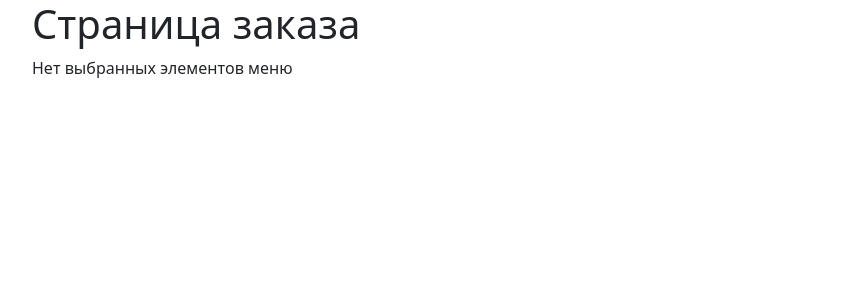
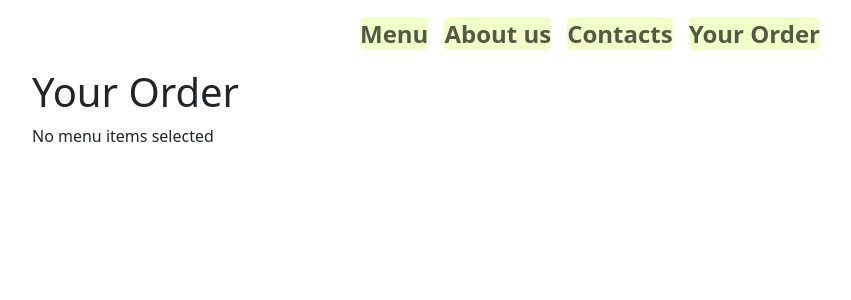
Before and after one commit to AlexShml/cafe-app, a React (Create React App) app: page /order in a window 1280 px wide. Shown: the top 300 px of the page, without its empty margins (50-901 px from the left). Built offline with nearby package versions, Linux system fonts and the light colour scheme.

Commit message:
useContext

```diff
--- a/src/App.js
+++ b/src/App.js
@@ -1,16 +1,22 @@
-import React, { useState } from "react";
+import React, { useContext } from "react";
 import { Routes, Route } from "react-router-dom";
 import MainPage from "./MainPage";
 import MenuPage from "./Components/MenuPage/MenuPage";
 import OrderPage from "./Components/MenuPage/OrderPage";
+import { MenuContext } from "./Components/MenuPage/MenuContext";
 
 function App() {
+  const { selectedItems } = useContext(MenuContext);
+
   return (
     <div>
       <Routes>
         <Route exact path="/" element={<MainPage />} />
         <Route path="/menu" element={<MenuPage />} />
-        <Route path="/order" element={<OrderPage />} />
+        <Route
+          path="/order"
+          element={<OrderPage selectedItems={selectedItems} />}
+        />
       </Routes>
     </div>
   );
--- a/src/Components/Header.js
+++ b/src/Components/Header.js
@@ -17,6 +17,9 @@ function Header() {
             <Nav.Link href="/#contact-section">
               <span>Contacts</span>
             </Nav.Link>
+            <Nav.Link href="/order">
+              <span>Your Order</span>
+            </Nav.Link>
           </Nav>
         </Container>
       </Navbar>
--- /dev/null
+++ b/src/Components/MenuPage/AddToOrderButton.js
@@ -0,0 +1,35 @@
+import React, { useContext } from "react";
+import { Button } from "react-bootstrap";
+import { MenuContext } from "./MenuContext";
+import "../../App.css";
+
+function AddToOrderButton({ menuItem }) {
+  // const [selectedItems, setSelectedItems] = useState([]);
+  // const handleAddToOrder = (itemId) => {
+  //   setSelectedItems((prevSelectedItems) => {
+  //     const newSelectedItems = [...prevSelectedItems, itemId];
+  //     return newSelectedItems;
+  //   });
+  // };
+
+  const { AddToOrder } = useContext(MenuContext);
+
+  const handleAddToOrder = (itemId) => {
+    AddToOrder(itemId);
+  };
+
+  return (
+    <div className="menu-page__item-counter d-flex justify-content-center">
+      <Button
+        className="menu-page__item-add-button"
+        variant="primary"
+        size="sm"
+        onClick={() => handleAddToOrder(menuItem.id)}
+      >
+        Add
+      </Button>
+    </div>
+  );
+}
+
+export default AddToOrderButton;
--- /dev/null
+++ b/src/Components/MenuPage/MemoizedEqualHeightRow.js
@@ -0,0 +1,19 @@
+import React from "react";
+import EqualHeightRow from "./EqualHeightRow";
+import MenuItem from "./MenuItem";
+
+import "../../App.css";
+
+const MemoizedEqualHeightRow = React.memo(({ menuData, handleAddToOrder }) => (
+  <EqualHeightRow className="menu-page__content">
+    {menuData.map((menuItem) => (
+      <MenuItem
+        key={menuItem.id}
+        menuItem={menuItem}
+        handleAddToOrder={handleAddToOrder}
+      />
+    ))}
+  </EqualHeightRow>
+));
+
+export default MemoizedEqualHeightRow;
--- /dev/null
+++ b/src/Components/MenuPage/MenuContext.js
@@ -0,0 +1,26 @@
+import React, { createContext, useState } from "react";
+import menuData from "./menuData.json";
+
+const MenuContext = createContext();
+
+function MenuProvider({ children }) {
+  const [selectedItems, setSelectedItems] = useState([]);
+  const AddToOrder = (itemId) => {
+    if (!selectedItems.includes(itemId)) {
+      setSelectedItems((prevSelectedItems) => {
+        const newSelectedItems = [...prevSelectedItems, itemId];
+        console.log("selectedItems>>>", selectedItems);
+        return newSelectedItems;
+      });
+    }
+  };
+  return (
+    <MenuContext.Provider
+      value={{ selectedItems, setSelectedItems, AddToOrder, menuData }}
+    >
+      {children}
+    </MenuContext.Provider>
+  );
+}
+
+export { MenuContext, MenuProvider };
--- a/src/Components/MenuPage/MenuItem.js
+++ b/src/Components/MenuPage/MenuItem.js
@@ -1,10 +1,9 @@
-import React, { useState } from "react";
+import React from "react";
 import { Col, Button } from "react-bootstrap";
 import "../../App.css";
+import AddToOrderButton from "./AddToOrderButton";
 
 function MenuItem({ menuItem }) {
-  const handleAddToOrder = (itemId) => {};
-
   return (
     <Col className="equal-height-column" key={menuItem.id} sm={6} md={4} lg={3}>
       <div className="menu-page__item">
@@ -15,16 +14,7 @@ function MenuItem({ menuItem }) {
         />
         <h3 className="menu-page__item-title">{menuItem.name}</h3>
         <p className="menu-page__item-description">{menuItem.description}</p>
-        <div className="menu-page__item-counter d-flex justify-content-center">
-          <Button
-            className="menu-page__item-add-button"
-            variant="primary"
-            size="sm"
-            onClick={() => handleAddToOrder(menuItem.id)}
-          >
-            Add
-          </Button>
-        </div>
+        <AddToOrderButton menuItem={menuItem} />
       </div>
     </Col>
   );
--- a/src/Components/MenuPage/MenuPage.js
+++ b/src/Components/MenuPage/MenuPage.js
@@ -1,9 +1,8 @@
 import React from "react";
-import { Container, Row } from "react-bootstrap";
+import { Container, Button } from "react-bootstrap";
 import menuData from "./menuData.json";
 import Header from "../Header";
-import MenuItem from "./MenuItem";
-import EqualHeightRow from "./EqualHeightRow";
+import MemoizedEqualHeightRow from "./MemoizedEqualHeightRow";
 import "../../App.css";
 
 function MenuPage() {
@@ -12,11 +11,7 @@ function MenuPage() {
       <Header />
       <div>
         <Container>
-          <EqualHeightRow className="menu-page__content">
-            {menuData.map((menuItem) => (
-              <MenuItem key={menuItem.id} menuItem={menuItem} />
-            ))}
-          </EqualHeightRow>
+          <MemoizedEqualHeightRow menuData={menuData} />
         </Container>
       </div>
     </div>
--- a/src/Components/MenuPage/OrderPage.js
+++ b/src/Components/MenuPage/OrderPage.js
@@ -1,40 +1,51 @@
-import React from "react";
+import React, { useContext, useEffect } from "react";
 import { Container, Card, Col, Row } from "react-bootstrap";
+import { MenuContext } from "./MenuContext";
+import Header from "../Header";
 
-function OrderPage() {
-  const itemsCount = JSON.parse(localStorage.getItem("orderItems")) || {};
+function OrderPage({ selectedItems }) {
+  const { menuData } = useContext(MenuContext);
 
-  // Фильтруем элементы меню, у которых количество больше 0
-  const orderedItems = Object.keys(itemsCount).filter(
-    (itemId) => itemsCount[itemId] > 0
+  console.log("selectedItems in OrderPage:", selectedItems);
+
+  useEffect(() => {
+    console.log("selectedItems:", selectedItems);
+    console.log("menuData:", menuData);
+  }, [selectedItems]);
+
+  // Фильтруем элементы меню на основе выбранных элементов
+  const orderedItems = menuData.filter((menuItem) =>
+    selectedItems.includes(menuItem.id)
   );
 
   return (
+    <div>
+      <Header />
       <Container>
-      <h1>Страница заказа</h1>
+        <h1>Your Order</h1>
         {orderedItems.length > 0 ? (
           <Row>
-          {orderedItems.map((itemId) => (
-            <Col key={itemId} xs={12} sm={6} md={4} lg={3}>
+            {orderedItems.map((menuItem) => (
+              <Col key={menuItem.id} xs={12} sm={6} md={4} lg={3}>
                 <Card className="mb-3">
                   <Card.Body>
-                  <Card.Title>{`Item ID: ${itemId}`}</Card.Title>
-                  <Card.Text>{`Amount: ${itemsCount[itemId]}`}</Card.Text>
+                    <Card.Title>{menuItem.name}</Card.Title>
+                    <Card.Text>{menuItem.description}</Card.Text>
                   </Card.Body>
                 </Card>
               </Col>
             ))}
           </Row>
         ) : (
-        <p>Нет выбранных элементов меню</p>
+          <p>No menu items selected</p>
         )}
       </Container>
+    </div>
   );
 }
 
 export default OrderPage;
 
-{
 /* <Button
             className="menu-page__item-minus-button "
             variant="outline-primary"
@@ -54,7 +65,6 @@ export default OrderPage;
           >
             +
           </Button> */
-}
 
 // const [itemsCount, setItemsCount] = useState({});
 
--- a/src/index.js
+++ b/src/index.js
@@ -1,6 +1,7 @@
 import React from "react";
 import ReactDOM from "react-dom/client";
 import "./index.css";
+import { MenuProvider } from "./Components/MenuPage/MenuContext";
 import App from "./App";
 import reportWebVitals from "./reportWebVitals";
 import { BrowserRouter as Router } from "react-router-dom";
@@ -9,7 +10,9 @@ const root = ReactDOM.createRoot(document.getElementById("root"));
 root.render(
   <React.StrictMode>
     <Router>
-      <App />
+      <MenuProvider>
+        <App />
+      </MenuProvider>
     </Router>
   </React.StrictMode>
 );
```
Lines whose indentation alone changed are shown as unchanged.
